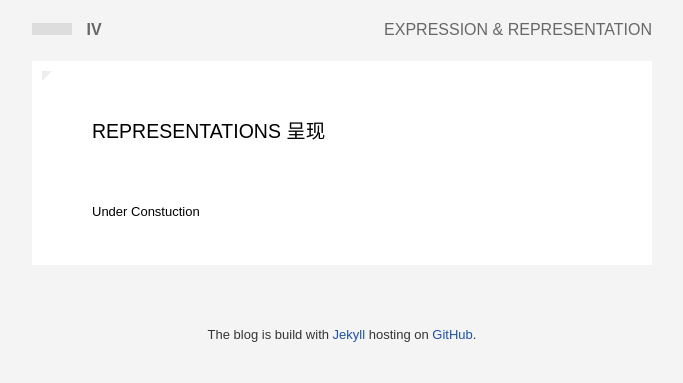
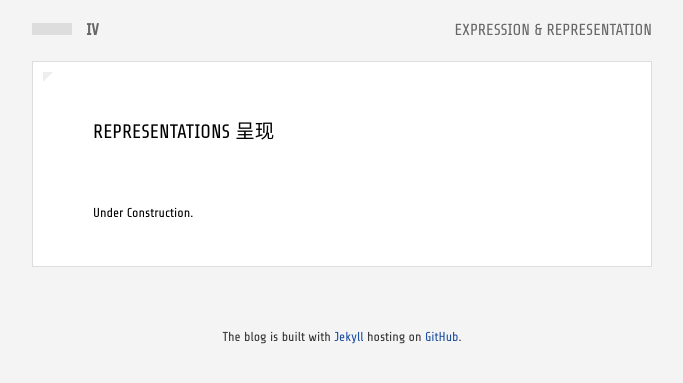
Before and after one commit to kidlj/awei, a Jekyll site: the page built from repr/index.html, in a window 1280 px wide. Shown: the top 383 px of the page, without its empty margins (298-981 px from the left). Built offline with Jekyll 4.4.1, drawn with Linux system fonts in a browser that asks for light colours; some web fonts are replaced; Markdown is read by kramdown in place of the engine named in the settings.

Commit message:
ready for posting.

```diff
--- a/_layouts/default.html
+++ b/_layouts/default.html
@@ -1,8 +1,10 @@
+<!DOCTYPE html>
 <html>
 	<head>
 		<meta http-equiv="Content-Type" content="text/html; charset=UTF-8">
 		<link href="/favicon.ico" rel="shortcut icon" type="image/x-icon">
-		<link href='http://fonts.googleapis.com/css?family=Cantarell&effect=brick-sign' rel='stylesheet' type='text/css'>
+		<link href='http://fonts.googleapis.com/css?family=Share+Tech' rel='stylesheet' type='text/css'>
+		<link href='http://fonts.googleapis.com/css?family=Share+Tech+Mono' rel='stylesheet' type='text/css'>
 		<link href="/css/global.css" rel="stylesheet" type="text/css">
 		<link href="/css/style.css" rel="stylesheet" type="text/css">
 		<title>IV - {{ page.title }}</title>
@@ -10,7 +12,7 @@
 
 	<body>
   	<div class="wrapper">
-			<header class="site-header font-effect-brick-sign">
+			<header class="site-header">
 				<a class="site-title" href="/">
 		  		<div class="block"></div>
 		  		<span class="logo">IV</span>
@@ -25,7 +27,7 @@
 		 	{{ content }}
 
 			<footer class="site-footer">
-				The blog is build with
+				The blog is built with
 				<a href="http://jekyllrb.com/" target="_blank">Jekyll</a> hosting on
 				<a href="http://github.com/" target="_blank">GitHub</a>.
 			</footer>
--- a/css/style.css
+++ b/css/style.css
@@ -8,7 +8,7 @@
 	background-color: #f4f4f4;
 	color: #343434;
 	line-height: 1.6em;
-	font-family: Cantarell, sans-serif;
+	font-family: 'Share Tech', sans-serif;
 	padding: 20px 10px;
 	-webkit-font-smoothing: antialiased;
 }
@@ -29,7 +29,12 @@
 	height: 6px; }
 
 pre {
+	padding: 4px 10px;
 	margin: 16px 0; }
+
+code {
+	font-size: 13px;
+	font-family: 'Share Tech Mono', monospace; }
 
 .mark {
 	position: absolute;
@@ -45,13 +50,15 @@
 	transition: 0.5s; }
 
 .content {
+	border: 1px solid #DDD;
 	background-color: #fff; }
 
 article {
 	padding: 60px 60px 30px 60px;
 	background-color: #fff;
 	font-size: 13px;
-	font-family: sans-serif;
+	font-family: 'Share Tech', sans-serif;
+	font-weight: 400;
 	color: #000000;
 	line-height: 1.6em;
 	position: relative; }
@@ -96,10 +103,7 @@
 .site-header {
   font-weight: lighter;
   font-size: 16px;
-	font-family: Cantarell, sans-serif;
-	/*
-	text-shadow: 2px 2px 2px #aaa;
-	*/
+	font-family: 'Share Tech', Cantarell, sans-serif;
   text-transform: uppercase;
   margin-bottom: 20px;
   text-align: right; }
@@ -116,9 +120,9 @@
     margin-bottom: 5px;
     font-weight: bold; }
     .site-header .site-title:hover {
-      color: #59b; }
+      color: #BA2636; }
       .site-header .site-title:hover .block {
-        background-color: #6AD; }
+        background-color: #AA2130; }
     .site-header .site-title .block {
       display: inline-block;
       width: 40px;
--- a/repr/index.html
+++ b/repr/index.html
@@ -11,7 +11,7 @@
 	</header>
 
 	<div id="repr-listing">
-		<p>Under Constuction</p>
+		<p>Under Construction.</p>
 	</div>
 
 	</article>
```
